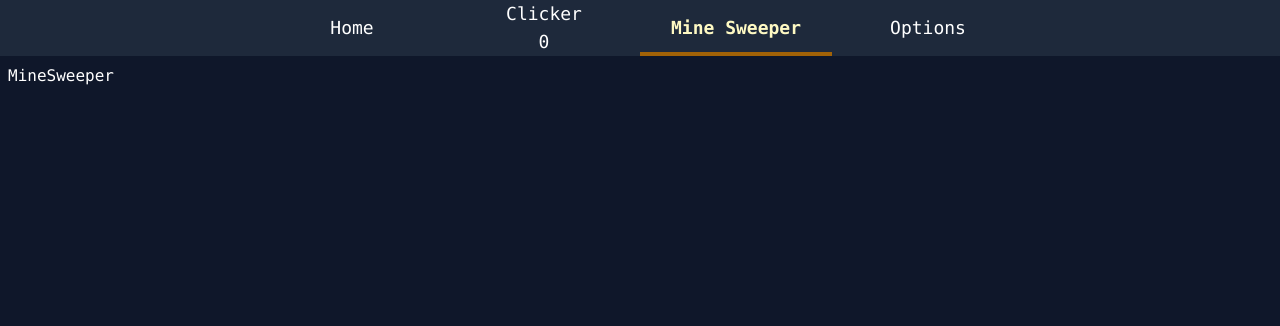
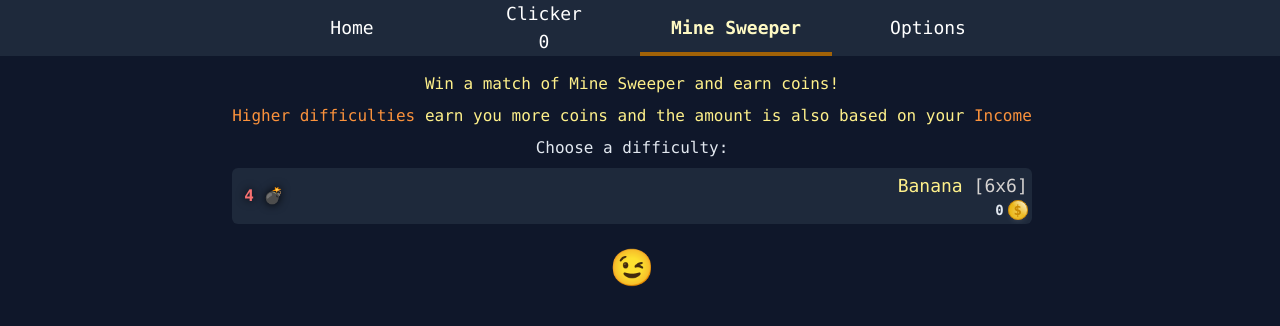
Before and after one commit to ThorGalli/thor-portfolio, a Next.js app: page /minesweeper in a window 1280 px wide. Shown: the top 326 px of the page. Built offline with nearby package versions, Linux system fonts and the light colour scheme.

Commit message:
Add minesweeper page

```diff
--- a/src/app/minesweeper/page.tsx
+++ b/src/app/minesweeper/page.tsx
@@ -1,11 +1,10 @@
+import MineSweeper from '@/features/minesweeper/mineSweeper'
 import NavbarLayout from '@/layouts/navbar'
 
-export default function MineSweeper() {
+export default function ClickerPage() {
   return (
     <NavbarLayout>
-      <div>
-        <h1>MineSweeper</h1>
-      </div>
+      <MineSweeper />
     </NavbarLayout>
   )
 }
--- /dev/null
+++ b/src/features/minesweeper/mineSweeper.tsx
@@ -0,0 +1,187 @@
+'use client'
+import ConfirmationDialog from '@/components/settings/confirmationDialog'
+import CellBox from '@/components/sweeper/cell'
+import { bluePrintList } from '@/features/minesweeper/data/initialValues'
+import { GameStatus } from '@/features/minesweeper/types'
+import { useUrlDisclosure } from '@/hooks/useUrlDisclosure'
+import { useEffect, useMemo } from 'react'
+import useClickerCalculations from '../clicker/hooks/useClickerCalculations'
+import { useSweeperContext } from '@/contexts/useSweeperContext'
+import BluePrintBar from '@/components/sweeper/bluePrintBar'
+import Drawer from '@/components/navigation/drawer'
+import { useClickerContext } from '@/contexts/useClickerContext'
+
+export default function MineSweeper() {
+  const {
+    gameStatus,
+    onFlagCell,
+    onRevealCell,
+    stage,
+    onStartGame,
+    totalBombs,
+    totalFlaggedCells,
+    totalRevealedCells,
+    totalSafeCells,
+    selectedStage,
+    setSelectedStage,
+    prize,
+    setPrize,
+    onWinGame,
+  } = useSweeperContext()
+
+  const { short } = useClickerCalculations()
+  const { onWinMineSweeper } = useClickerContext()
+
+  const restartDialog = useUrlDisclosure('restartMineSweeper')
+  const stageSelectDrawer = useUrlDisclosure('stageSelectOpen')
+
+  const isPlaying = gameStatus === GameStatus.PLAYING
+  const hasStarted = gameStatus !== GameStatus.NOT_STARTED
+
+  const handleSelectBlueprint = (index: number, prize: number) => {
+    stageSelectDrawer.onClose()
+    setSelectedStage(index)
+    setPrize(prize)
+    onStartGame(bluePrintList[index])
+  }
+
+  function promptRestartGame() {
+    if (isPlaying && totalRevealedCells > 0) restartDialog.onOpen()
+    else handleStartGame()
+  }
+
+  function handleStartGame() {
+    onStartGame(bluePrintList[selectedStage])
+    restartDialog.onClose()
+  }
+
+  const prizeDisplay = useMemo(() => {
+    return short(prize, 2)
+  }, [prize])
+
+  const cursorClass = isPlaying ? '' : 'cursor-default  pointer-events-none'
+
+  const mapKey = useMemo(() => {
+    return stage?.map((row) => row.map((cell) => cell.id).join('')).join('')
+  }, [stage])
+
+  const cellComponents = useMemo(() => {
+    return stage?.map((row) => {
+      const rowKey = row.map((cell) => cell.id).join('')
+      return (
+        <div key={rowKey} className={'flex'}>
+          {row.map((cell) => {
+            return (
+              <CellBox
+                key={mapKey + cell.id}
+                cell={cell}
+                onReavelCell={onRevealCell}
+                onFlagCell={onFlagCell}
+              />
+            )
+          })}
+        </div>
+      )
+    })
+  }, [stage, gameStatus])
+
+  useEffect(() => {
+    if (!stage) return
+    if (totalRevealedCells === totalSafeCells) {
+      onWinGame()
+      onWinMineSweeper(prize)
+    }
+  }, [totalRevealedCells])
+
+  return (
+    <div className="mx-[-0.5rem] mt-[-0.5rem] flex w-fit min-w-full flex-col items-center justify-around gap-4 bg-slate-900 pt-2">
+      <div id="greetText" className="flex flex-col items-center gap-2 p-2">
+        <p className="text-yellow-200">
+          Win a match of Mine Sweeper and earn coins!
+        </p>
+        <p className="text-yellow-200">
+          <span className="text-orange-400">Higher difficulties</span> earn you
+          more coins and the amount is also based on your{' '}
+          <span className="text-orange-400">Income</span>
+        </p>
+        <p className="text-slate-200">Choose a difficulty:</p>
+        <BluePrintBar
+          className="btn-slate bar"
+          index={selectedStage}
+          blueprint={bluePrintList[selectedStage]}
+          onClick={stageSelectDrawer.onOpen}
+        />
+
+        {gameStatus === GameStatus.WON && (
+          <div className="flex flex-col items-center">
+            <p className="text-2xl text-yellow-200">
+              Congratulations! You earned {prizeDisplay} coins!
+            </p>
+          </div>
+        )}
+      </div>
+      <div
+        id="gameWrapper"
+        className="flex w-fit flex-col gap-2 border-slate-700"
+      >
+        <button
+          className="white-hover mx-auto w-fit text-4xl active:opacity-70"
+          onClick={promptRestartGame}
+        >
+          {gameStatus === GameStatus.NOT_STARTED && '😉'}
+          {gameStatus === GameStatus.PLAYING && '🙂'}
+          {gameStatus === GameStatus.LOST && '💀'}
+          {gameStatus === GameStatus.WON && '😎'}
+        </button>
+        {hasStarted && (
+          <div className="mx-2 flex w-fit flex-col items-center rounded-[14px] border-8 border-slate-700 bg-slate-700">
+            <header className="flex w-full justify-evenly">
+              <p>
+                ✅ {totalRevealedCells}/{totalSafeCells}
+              </p>
+              <p>
+                {totalFlaggedCells}/{totalBombs} 🚩
+              </p>
+            </header>
+            <div
+              id="mineField"
+              className={cursorClass + ' my-1 overflow-hidden rounded-[6px]'}
+            >
+              {cellComponents}
+            </div>
+            <p className="text-yellow-200">Prize: {prizeDisplay}</p>
+          </div>
+        )}
+      </div>
+      <ConfirmationDialog
+        isOpen={restartDialog.isOpen}
+        onCancel={restartDialog.onClose}
+        onConfirm={handleStartGame}
+        confirmQuestion="Are you sure you want abandon your progress and restart?"
+        confirmAnswer="Restart"
+      />
+      <Drawer
+        isOpen={stageSelectDrawer.isOpen}
+        onClose={stageSelectDrawer.onClose}
+        side="right"
+      >
+        <div className="list-wrapper">
+          <header className="list-header">Stage Selector</header>
+          <div className="list">
+            {bluePrintList.map((blueprint, index) => {
+              return (
+                <BluePrintBar
+                  className="btn-yellow bar"
+                  index={index}
+                  blueprint={blueprint}
+                  key={blueprint.name}
+                  onSelect={handleSelectBlueprint}
+                />
+              )
+            })}
+          </div>
+        </div>
+      </Drawer>
+    </div>
+  )
+}
```
